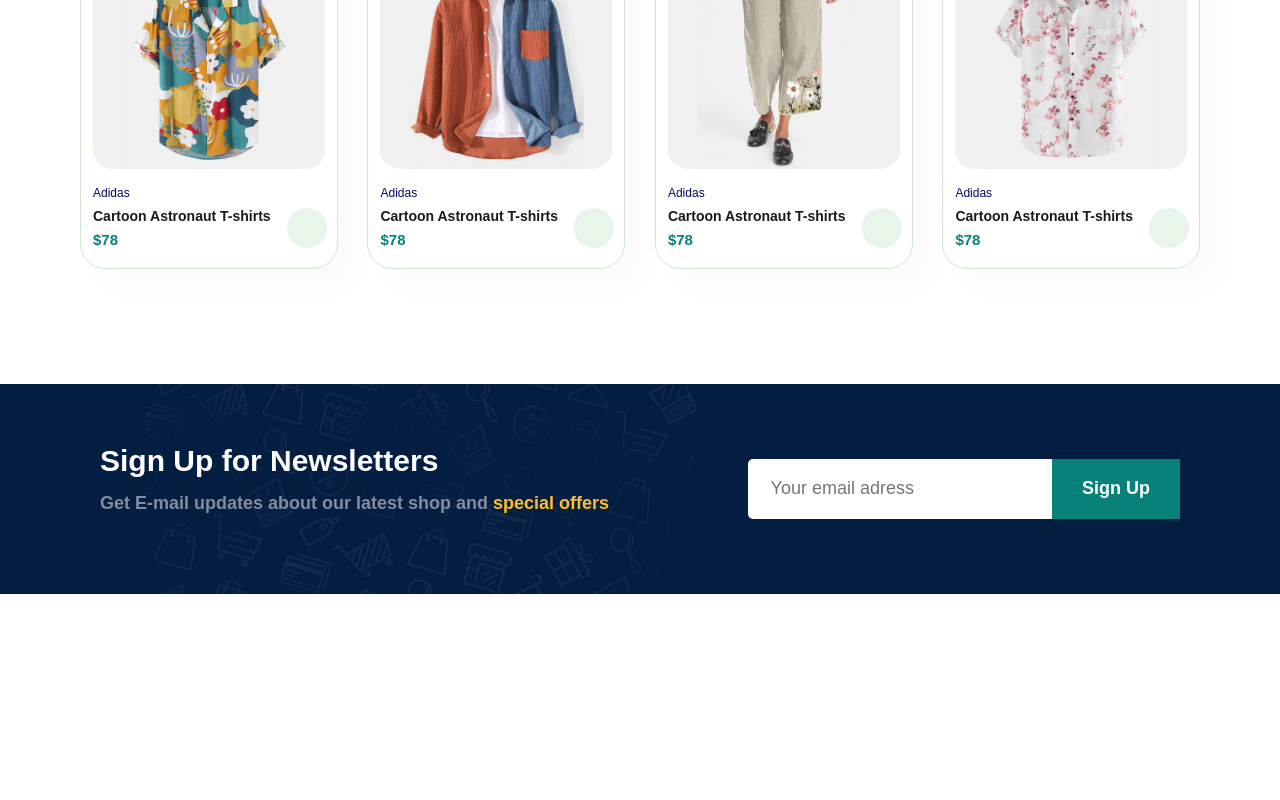
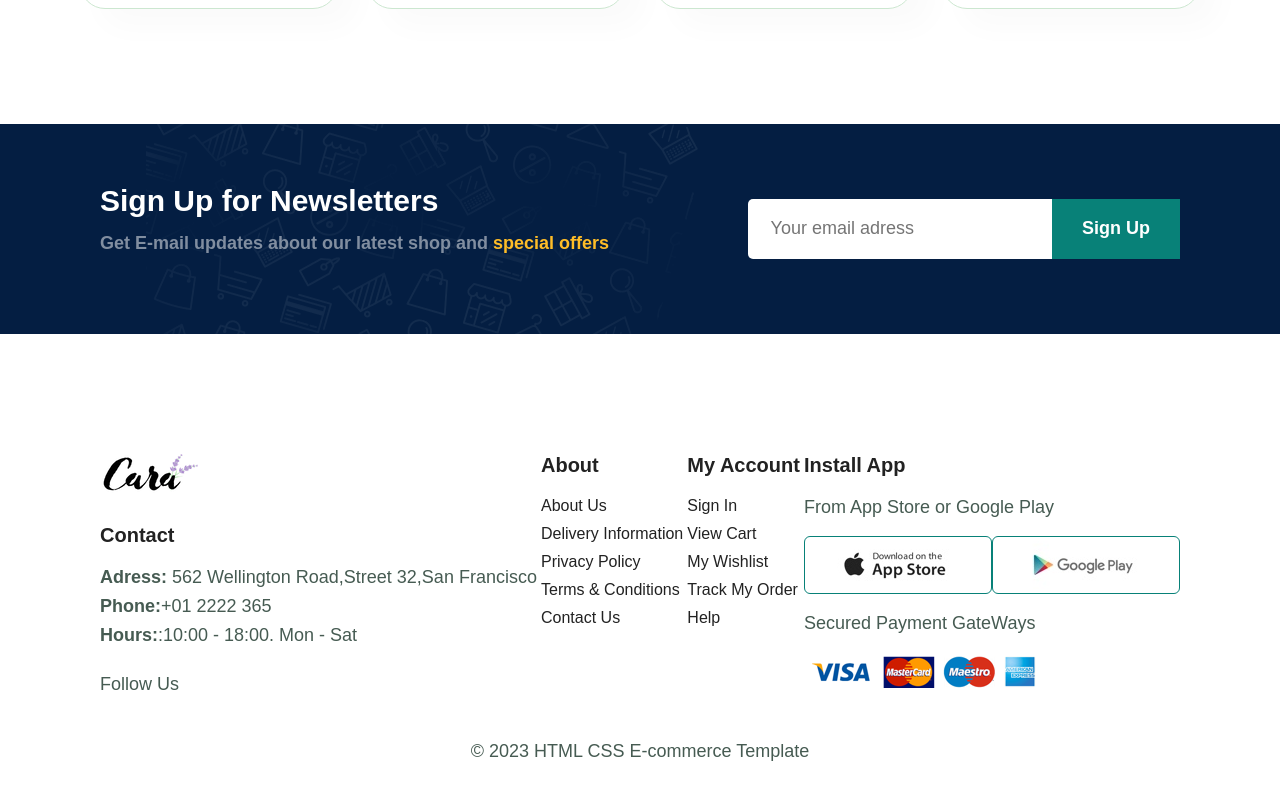
Before and after one commit to iraklikeche/e-commerce-vue.js, a Vue app: page / in a window 1280 px wide. Shown: the part 1690-2490 px from the top of the page. Before the commit the page ends 2344 px from the top, so only its background shows below. Built offline with nearby package versions, Linux system fonts and the light colour scheme.

Commit message:
Footer-comp

```diff
--- /dev/null
+++ b/src/components/Footer.vue
@@ -0,0 +1,127 @@
+<script setup>
+const date = new Date().getFullYear();
+</script>
+
+<template>
+  <footer class="section-p1">
+    <div class="col">
+      <img src="@/../public/img/logo.png" alt="logo" class="logo" />
+      <h4>Contact</h4>
+      <p>
+        <strong>Adress:</strong> 562 Wellington Road,Street 32,San Francisco
+      </p>
+      <p><strong>Phone:</strong>+01 2222 365</p>
+      <p><strong>Hours:</strong>:10:00 - 18:00. Mon - Sat</p>
+      <div class="follow">
+        <p>Follow Us</p>
+        <!-- <div class="icon"> -->
+        <i class="fa-brands fa-facebook-f"></i>
+        <i class="fa-brands fa-twitter"></i>
+        <i class="fa-brands fa-instagram"></i>
+        <i class="fa-brands fa-youtube"></i>
+      </div>
+      <!-- </div> -->
+    </div>
+    <div class="col">
+      <h4>About</h4>
+      <a href="#">About Us</a>
+      <a href="#">Delivery Information</a>
+      <a href="#">Privacy Policy</a>
+      <a href="#">Terms & Conditions</a>
+      <a href="#">Contact Us</a>
+    </div>
+    <div class="col">
+      <h4>My Account</h4>
+      <a href="#">Sign In</a>
+      <a href="#">View Cart</a>
+      <a href="#">My Wishlist</a>
+      <a href="#">Track My Order</a>
+      <a href="#">Help</a>
+    </div>
+    <div class="col install">
+      <h4>Install App</h4>
+      <p>From App Store or Google Play</p>
+      <div class="row">
+        <img src="@/../public/img/pay/app.jpg" alt="apple" />
+        <img src="@/../public/img/pay/play.jpg" alt="anroid" />
+      </div>
+      <p>Secured Payment GateWays</p>
+      <img src="@/../public/img/pay/pay.png" alt="" />
+    </div>
+
+    <div class="copyright">
+      <p>
+        &copy;
+        {{ date }}
+        HTML CSS E-commerce Template
+      </p>
+    </div>
+  </footer>
+</template>
+
+<style scoped>
+footer {
+  display: flex;
+
+  flex-wrap: wrap;
+  justify-content: space-between;
+}
+
+footer .col {
+  display: flex;
+  flex-direction: column;
+  align-items: flex-start;
+  margin-bottom: 20px;
+}
+
+footer .logo {
+  padding-bottom: 30px;
+}
+
+footer h4 {
+  padding-bottom: 20px;
+  font-size: 20px;
+}
+
+footer p {
+  font-size: 18px;
+  margin: 0 0 8px 0;
+}
+
+footer a {
+  font-size: 16px;
+  text-decoration: none;
+  color: #222;
+  margin-bottom: 10px;
+}
+
+footer .follow {
+  margin-top: 20px;
+}
+
+footer .follow i {
+  color: #465b52;
+  padding-right: 4px;
+  cursor: pointer;
+}
+
+footer .install .row img {
+  border: 1px solid #088178;
+  border-radius: 6px;
+}
+
+footer .install img {
+  padding: 4px 8px;
+  margin: 10px 0 15px 0;
+}
+
+footer .follow i:hover,
+footer a:hover {
+  color: #088178;
+}
+
+footer .copyright {
+  width: 100%;
+  text-align: center;
+}
+</style>
--- a/src/components/Header.vue
+++ b/src/components/Header.vue
@@ -1,6 +1,6 @@
 <template>
   <section class="header">
-    <a href=""><img src="../assets/img/logo.png" alt="" /></a>
+    <a href=""><img src="@/../public/img/logo.png" alt="" /></a>
     <div>
       <ul class="navbar">
         <li><a class="active" href="#">Home</a></li>
--- a/src/components/Home.vue
+++ b/src/components/Home.vue
@@ -4,6 +4,7 @@ import Hero from "./Hero.vue";
 import Feature from "./Feature.vue";
 import Products from "./Products.vue";
 import News from "./News.vue";
+import Footer from "./Footer.vue";
 </script>
 
 <template>
@@ -17,6 +18,8 @@ import News from "./News.vue";
     <Products />
 
     <News />
+
+    <Footer />
   </div>
 </template>
 
```
